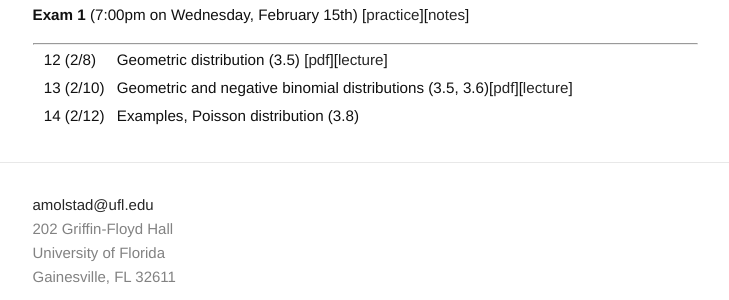
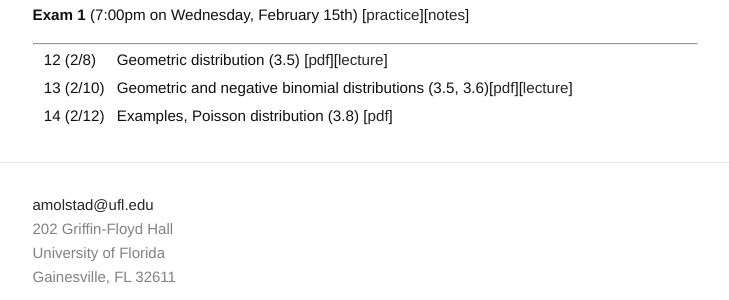
Before and after one commit to ajmolstad/ajmolstad.github.io, a Jekyll site: the page built from S21_STA4321.md, in a window 1280 px wide. Shown: the part 746-1046 px from the top of the page, without its empty margins (275-1004 px from the left). Built offline with Jekyll 4.4.1, drawn with Linux system fonts in a browser that asks for light colours.

Commit message:
Update S21_STA4321.md

```diff
--- a/S21_STA4321.md
+++ b/S21_STA4321.md
@@ -49,4 +49,4 @@ Note that you must be logged into your UFL eLearning account to access course ma
 
 || 12 (2/8)  || Geometric distribution (3.5) [[pdf](https://ufl.instructure.com/files/56881764/download?download_frd=1)][[lecture](https://ufl.instructure.com/courses/426946/files?preview=56887531)] ||
 || 13 (2/10)  || Geometric and negative binomial distributions (3.5, 3.6)[[pdf](https://ufl.instructure.com/files/56946871/download?download_frd=1)][[lecture](https://ufl.instructure.com/files/56959137/download?download_frd=1)]||
-|| 14 (2/12)  || Examples, Poisson distribution (3.8) ||
+|| 14 (2/12)  || Examples, Poisson distribution (3.8) [[pdf](https://ufl.instructure.com/files/57008747/download?download_frd=1)] ||
```
